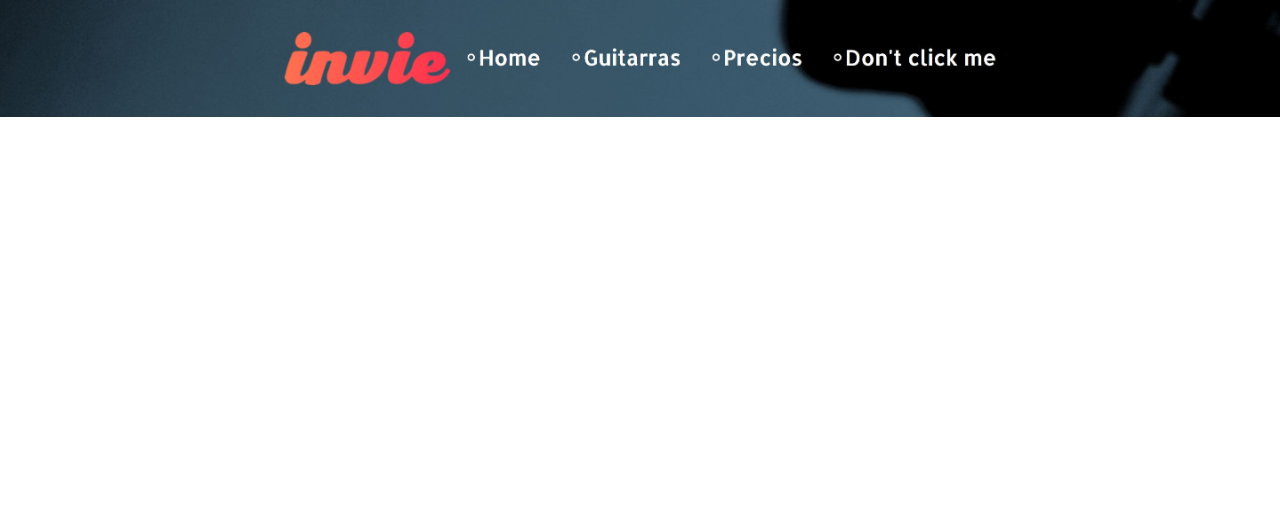
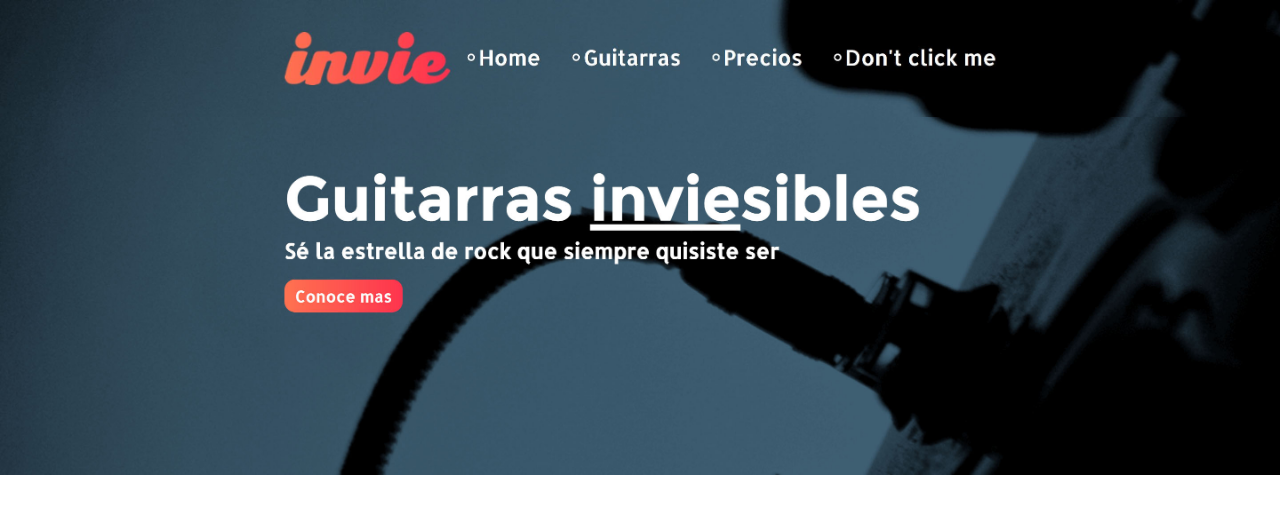
Before and after one commit to Yhuver/invie-github, a plain HTML site: page index.html in a window 1280 px wide. Drawn offline with Linux system fonts and the light colour scheme.

Commit message:
sumando nuevo hero

```diff
--- a/index.html
+++ b/index.html
@@ -13,5 +13,6 @@
 </head>
 <body>
 	<img src="img/header.jpg">
+	<img src="img/hero.jpg" style="margin-top: -4px">
 </body>
 </html>
```
Also changed, not shown: img/hero.jpg (added).
